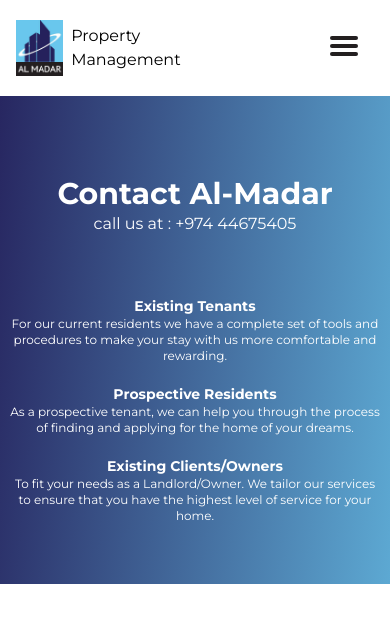
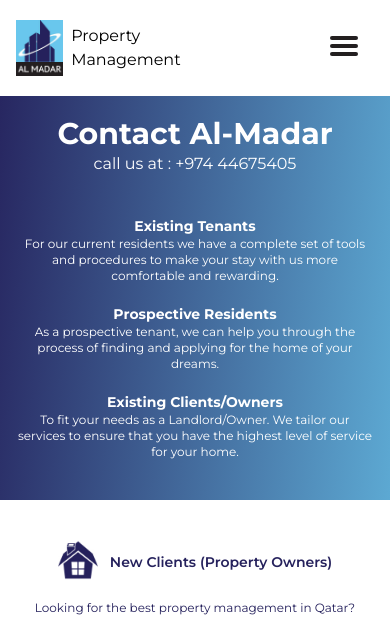
Before and after one commit to Sameekshaa999/AL-Madar-, a React (Create React App) app: page /contact in a window 390 px wide. Shown: the top 617 px of the page. Built offline with nearby package versions, Linux system fonts and the light colour scheme.

Commit message:
some changes

```diff
--- a/package.json
+++ b/package.json
@@ -7,6 +7,7 @@
     "@testing-library/jest-dom": "^5.16.4",
     "@testing-library/react": "^13.2.0",
     "@testing-library/user-event": "^13.5.0",
+    "animate.css": "^4.1.1",
     "react": "^18.1.0",
     "react-dom": "^18.1.0",
     "react-icons": "^4.4.0",
@@ -14,10 +15,10 @@
     "react-scripts": "5.0.1",
     "react-scroll": "^1.8.7",
     "react-select": "^5.4.0",
-    "react-spring": "^9.5.2",
     "react-toastify": "^9.0.7",
     "swiper": "^8.2.5",
-    "web-vitals": "^2.1.4"
+    "web-vitals": "^2.1.4",
+    "wowjs": "^1.1.3"
   },
   "scripts": {
     "start": "react-scripts start",
--- a/src/components/about/AboutUs.jsx
+++ b/src/components/about/AboutUs.jsx
@@ -1,10 +1,12 @@
 import React from "react";
+import 'animate.css';
 import hexagons from "../Zimages/about/hexagons.svg";
 
 const About = () => {
+
   return (
     <div className="snap-align-none lg:snap-start flex flex-col-reverse lg:flex-row justify-center items-center px-10 py-10 lg:space-x-40 pt-24 about-gradient">
-      <div className="lg:ml-20 text-white font-montserrat">
+      <div className="lg:ml-20 text-white font-montserrat animate__animated animate__fadeInLeft">
         <div className="flex justify-center items-center lg:w-fit border-b-2 border-mwhite py-2 my-5">
           <h1 className="text-lg md:text-4xl font-bold transition">About us</h1>
         </div>
@@ -18,8 +20,9 @@ const About = () => {
           master plan land developments.
         </p>
       </div>
-      <img src={hexagons} alt="hexagons" className="md:w-2/5 mt-10"/>
+      <img src={hexagons} alt="hexagons" className="md:w-2/5 mt-10 animate__animated animate__fadeInRight"/>
     </div>
+
   );
 };
 
--- a/src/components/contact/Section1.jsx
+++ b/src/components/contact/Section1.jsx
@@ -5,10 +5,10 @@ import contactArrow from "../Zimages/contact/arrow.jpg";
 const Section1 = () => {
   return (
     <div className="snap-align-none lg:snap-start pt-24 font-montserrat text-mpurple font-normal ">
-      <div className="contact-gradient1 pt-20 py-5 text-center text-white">
+      <div className="contact-gradient1 lg:pt-20 py-5 text-center text-white">
         <h1 className=" text-3xl md:text-5xl font-bold">Contact Al-Madar</h1>
         <p>call us at : +974 44675405</p>
-        <div className="flex-wrap md:flex-nowrap flex justify-center  lg:space-x-10 items-center my-10 mx-2 lg:mx-14">
+        <div className="flex-wrap md:flex-nowrap flex justify-center  lg:space-x-10 items-center my-5 lg:my-10 mx-4 lg:mx-14">
           <div className="inline-block 2xl:w-1/4">
             <h1 className="mt-5 md:mt-0 text-center text-sm font-bold md:mb-4 md:text-xl">
               Existing Tenants
--- a/src/components/contact/Section2.jsx
+++ b/src/components/contact/Section2.jsx
@@ -3,7 +3,7 @@ import office from "../Zimages/contact/Al-Madar-office.jpg";
 
 const Section2 = () => {
   return (
-    <div className="snap-align-none lg:snap-start pt-0 lg:pt-32 font-montserrat contact-gradient2 flex flex-col sm:flex-row space-y-6 sm:space-x-6 justify-center items-center py-8 px-10">
+    <div className="snap-align-none lg:snap-start pt-10 lg:pt-32 font-montserrat contact-gradient2 flex flex-col sm:flex-row space-y-6 sm:space-x-6 justify-center items-center py-8 px-10">
         <div>
           <img
             src={office}
--- a/src/components/index/CustomerReview.jsx
+++ b/src/components/index/CustomerReview.jsx
@@ -126,7 +126,7 @@ const CustomerReview = () => {
           Customer <br />
           <span className="font-light tracking-[.4em]"> Review</span>
         </h1>
-        <img src={stars} alt="review" className=" w-1/2 lg:w-2/6 lg:absolute right-0 top-2" />
+        <img src={stars} alt="review" className=" w-1/2 lg:w-2/6 lg:absolute right-0 top-10" />
       </div>
     </div>
   );
--- a/src/components/index/Hero.jsx
+++ b/src/components/index/Hero.jsx
@@ -1,4 +1,5 @@
 import React from "react";
+import 'animate.css';
 import { Link } from "react-router-dom";
 import hero from "../Zimages/index/1.1.jpg";
 import heroMobile from "../Zimages/index/hero_mobile.jpg";
@@ -16,7 +17,7 @@ const Hero = () => {
         alt="hero"
         className="md:hidden top-6.5 w-full z-0"
       />
-      <div className="mx-auto absolute mt-24">
+      <div className="mx-auto absolute mt-24 animate__animated animate__bounceInDown">
         <h1 className=" text-center text-mpurple font-extrabold  md:px-0 text-3xl sm:text-4xl md:text-5xl lg:text-6xl 2xl:text-7xl mb-12 lg:mb-16">
           Exceeding Expectations <br></br>One Property at A Time
         </h1>
--- a/src/components/index/test2.jsx
+++ b/src/components/index/test2.jsx
@@ -1,12 +1,15 @@
 import React from "react";
+import 'animate.css';
 import Group from "../Zimages/index/Group-83.png";
 import Headings from "../Headings";
 
-const AboutSection = () => {
+
+const AboutSection = () =>  {
+
     return (
       <div className="snap-align-none pt-0 lg:pt-24 lg:snap-start flex flex-col md:flex-row md:justify-center font-montserrat lg:space-x-12 text-mpurple">
         <div className="flex flex-col justify-start lg:justify-center items-left my-4 mr-10 lg:mr-0 ml-10 lg:ml-40">
-        <div className="inline-block">
+          <div className="">
             <Headings first="About" second="us" />
           </div>
           <p className="text-justify text-base lg:text-lg mt-4 lg:mt-8 lg:leading-loose">
```
Also changed, not shown: public/index.html (line endings or trailing spaces), 1 other file (tests, documents, lock files or other folders). Lines whose indentation alone changed are shown as unchanged.
